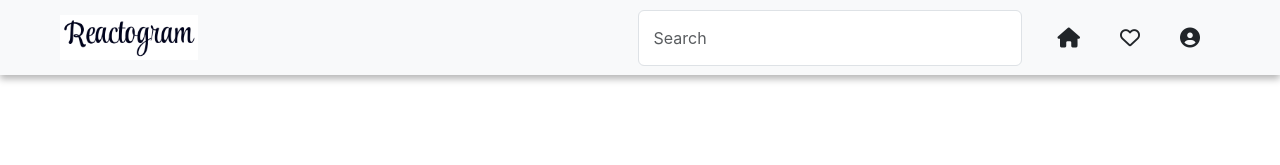
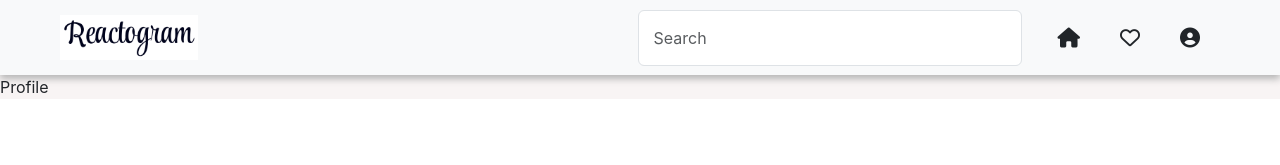
Before and after one commit to Rishabh870/Reactogram, a React (Create React App) app in the folder reactogram-fe/: page /myprofile in a window 1280 px wide. Before the commit this address had no page. Shown: the top 165 px of the page. Built offline with nearby package versions, Linux system fonts and the light colour scheme; a web font is replaced by a local one.

Commit message:
Added Profile

```diff
--- a/reactogram-fe/src/App.js
+++ b/reactogram-fe/src/App.js
@@ -4,17 +4,19 @@ import Signup from './pages/Signup';
 import { BrowserRouter as Router, Routes, Route } from 'react-router-dom';
 import Navbar from './components/Navbar';
 import PostOverview from './pages/PostOverview';
+import Profile from './pages/Profile';
 
 function App() {
   return (
     <div className='app-bg'>
+      <Router>
       <Navbar />
-      <Router>
         <Routes>
           <Route exact path='/' element={<Login />}></Route>
           <Route exact path='/login' element={<Login />}></Route>
           <Route exact path='/signup' element={<Signup />}></Route>
           <Route exact path='/post' element={<PostOverview />}></Route>
+          <Route exact path='/myprofile' element={<Profile />}></Route>
         </Routes>
       </Router>
     </div>
--- a/reactogram-fe/src/components/Navbar.jsx
+++ b/reactogram-fe/src/components/Navbar.jsx
@@ -1,6 +1,6 @@
 import React from 'react';
 import logo from '../images/logo.PNG';
-import { Link } from 'react-router-dom';
+import { NavLink } from 'react-router-dom';
 import './navbar.css';
 const Navbar = () => {
   return (
@@ -24,9 +24,9 @@ const Navbar = () => {
             <a className='nav-link fs-5' href='#'>
               <i className='fa-regular fa-heart '></i>
             </a>
-            <a className='nav-link fs-5' href='#'>
+            <NavLink to='/myprofile' className='nav-link fs-5' href='#'>
               <i className='fa-solid fa-circle-user'></i>
-            </a>
+            </NavLink>
           </form>
         </nav>
       </nav>
--- /dev/null
+++ b/reactogram-fe/src/pages/Profile.jsx
@@ -0,0 +1,9 @@
+import React from 'react'
+
+const Profile = () => {
+  return (
+    <div>Profile</div>
+  )
+}
+
+export default Profile
```
Also changed, not shown: reactogram-fe/src/pages/profile.css (added).
